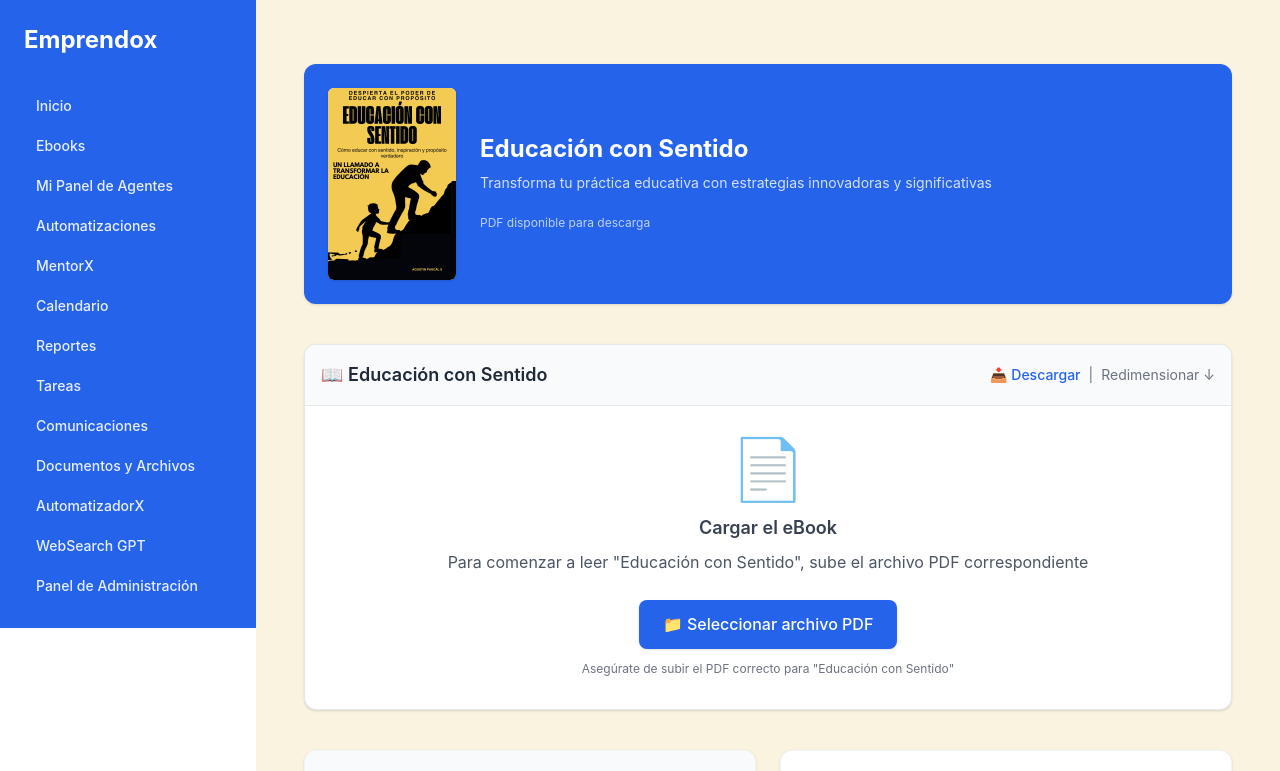
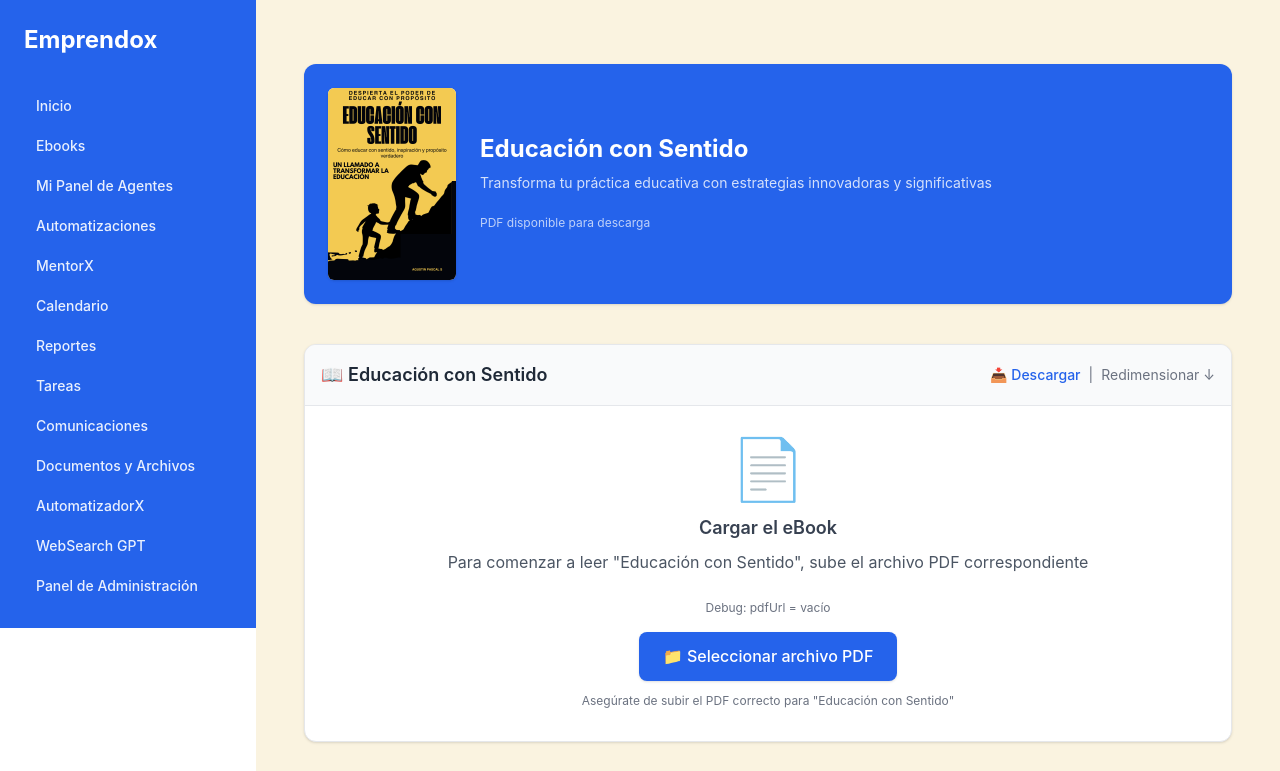
Before and after one commit to EmprendoX/agente-mentor, a Next.js app: page /ebook/educacion-con-sentido in a window 1280 px wide. Shown: the top 771 px of the page. Built offline with nearby package versions, Linux system fonts and the light colour scheme; no server answers.

Commit message:
🔧 Debug: Agregar logs de depuración para visor de PDF v2.3

```diff
--- a/app/ebook/[slug]/page.tsx
+++ b/app/ebook/[slug]/page.tsx
@@ -642,6 +642,8 @@ export default function EbookPage() {
                   border: 'none'
                 }}
                 allowFullScreen
+                onLoad={() => console.log('✅ iframe PDF cargado:', pdfUrl)}
+                onError={(e) => console.log('❌ Error cargando iframe PDF:', e, 'URL:', pdfUrl)}
               />
             </div>
           </div>
@@ -652,6 +654,7 @@ export default function EbookPage() {
             <p className="text-gray-600 mb-6">
               Para comenzar a leer "{currentEbook.title}", sube el archivo PDF correspondiente
             </p>
+            <p className="text-xs text-gray-500 mb-4">Debug: pdfUrl = {pdfUrl || 'vacío'}</p>
 
             {isPdfLoading && (
               <div className="mb-4">
```
